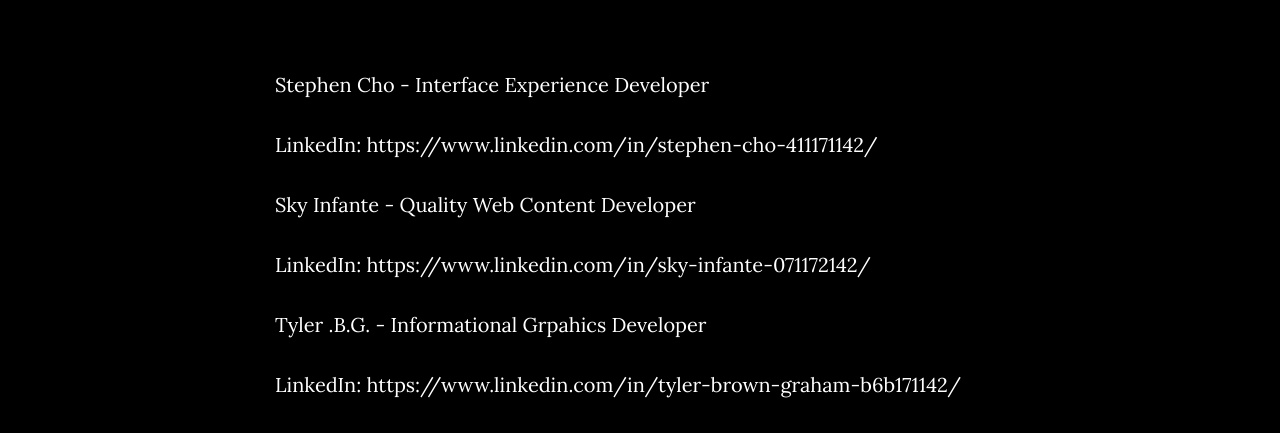
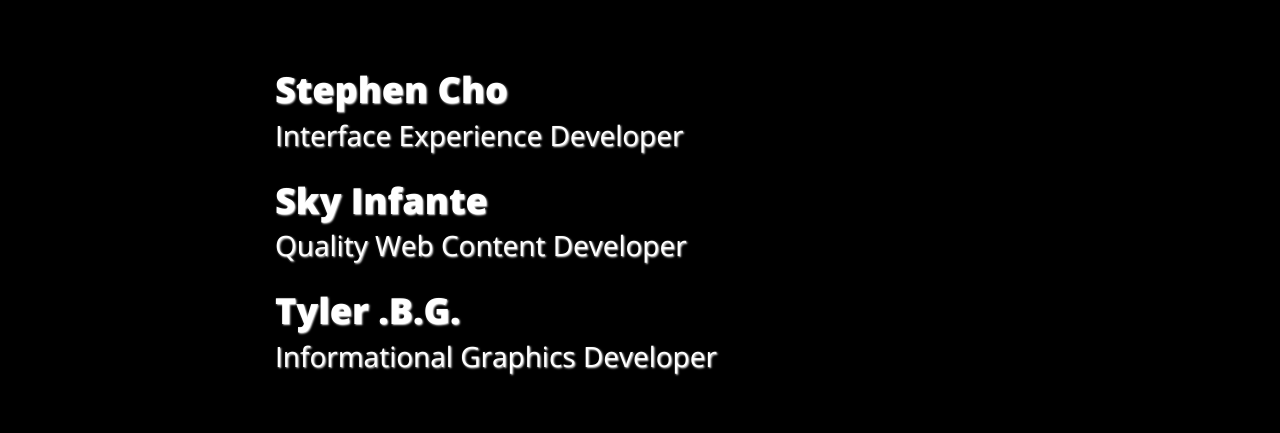
Before and after one commit to StephenASC4/projectsync, a website: page contact.html in a window 1280 px wide. Shown: the part 557-990 px from the top of the page. Drawn offline with nearby package versions, Linux system fonts and the light colour scheme.

Commit message:
Update contact.html

```diff
--- a/contact.html
+++ b/contact.html
@@ -51,7 +51,7 @@
     </nav>
 
     <!-- Page Header -->
-    <header class="masthead" style="background-image: url('img/contact-bg.jpg')">
+    <header class="masthead" style="background-image: url('img/shot.jpg')">
       <div class="container">
         <div class="row">
           <div class="col-lg-8 col-md-10 mx-auto">
@@ -69,12 +69,36 @@
     <div class="container">
       <div class="row">
         <div class="col-lg-8 col-md-10 mx-auto">
-          <p>Stephen Cho - Interface Experience Developer</p>
-          <p>LinkedIn: https://www.linkedin.com/in/stephen-cho-411171142/</p>
-          <p>Sky Infante - Quality Web Content Developer</p>
-          <p>LinkedIn: https://www.linkedin.com/in/sky-infante-071172142/</p>
-          <p>Tyler .B.G. - Informational Grpahics Developer</p>
-          <p>LinkedIn: https://www.linkedin.com/in/tyler-brown-graham-b6b171142/</p>
+          <div class="post-preview">
+            <a href="https://www.linkedin.com/in/stephen-cho-411171142/">
+              <h2 class="post-title">
+                Stephen Cho
+              </h2>
+              <h3 class="post-subtitle">
+                Interface Experience Developer
+              </h3>
+            </a>
+          </div>
+          <div class="post-preview">
+            <a href="https://www.linkedin.com/in/sky-infante-071172142/">
+              <h2 class="post-title">
+                Sky Infante
+              </h2>
+              <h3 class="post-subtitle">
+                Quality Web Content Developer
+              </h3>
+            </a>
+          </div>
+          <div class="post-preview">
+            <a href="https://www.linkedin.com/in/tyler-brown-graham-b6b171142/">
+              <h2 class="post-title">
+                Tyler .B.G.
+              </h2>
+              <h3 class="post-subtitle">
+                Informational Graphics Developer
+              </h3>
+            </a>
+          </div>
         </div>
       </div>
     </div>
```
